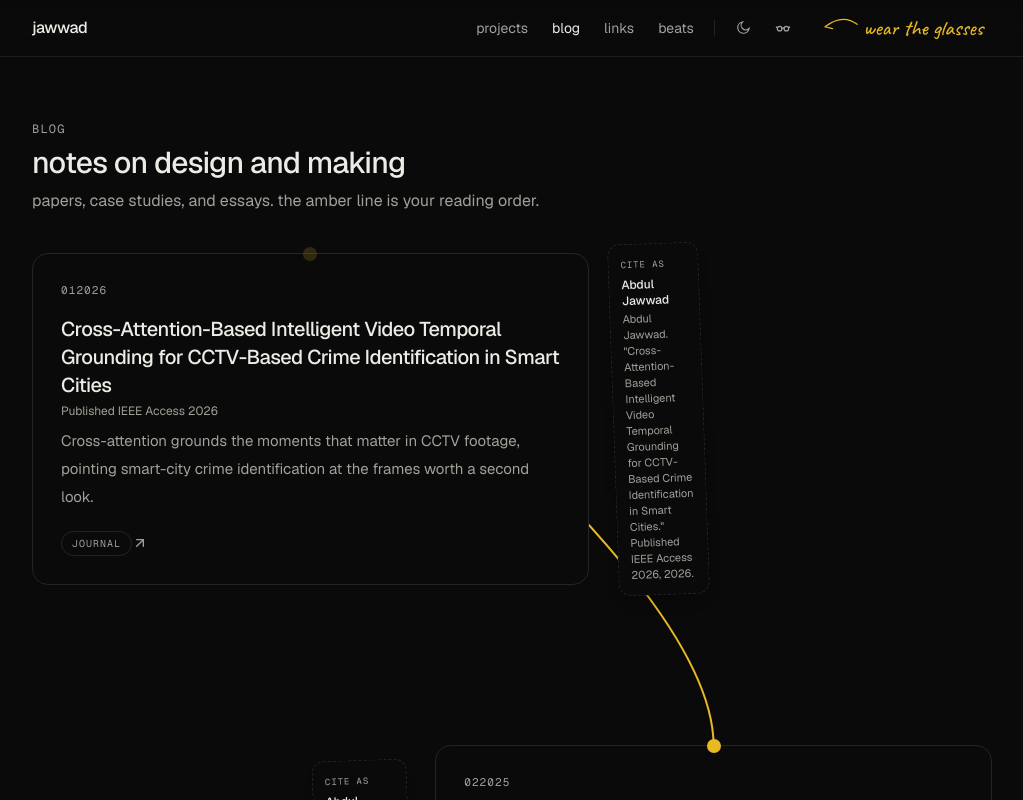
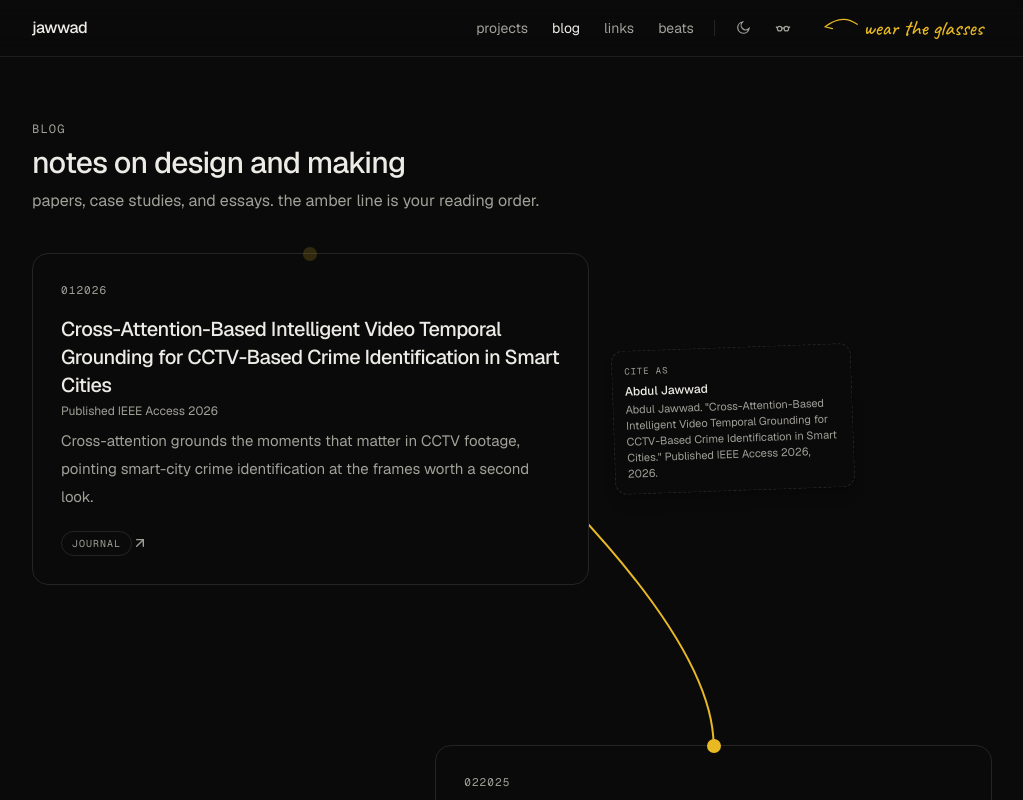
Before and after one commit to RA7AN/Reportfolio, a Next.js app: page /blog in a window 1280 px wide. Shown: the top 800 px of the page, without its empty margins (128-1151 px from the left). Built offline with nearby package versions, Linux system fonts and the light colour scheme; no server answers.

Commit message:
Give the cite-as slips an explicit desktop width
An absolutely positioned box past its container's right edge
shrink-to-fits against negative available space, collapsing to
min-content; w-60 pins the column instead.

```diff
--- a/components/blog/WritingSnake.tsx
+++ b/components/blog/WritingSnake.tsx
@@ -243,7 +243,7 @@ export function WritingSnake({ posts, author }: { posts: SnakePost[]; author: st
               <span
                 className={cn(
                   'border-border text-muted-foreground bg-background relative mt-3 block rounded-lg border border-dashed p-3 text-[11px] leading-4 shadow-lg',
-                  'sm:absolute sm:top-1/2 sm:mt-0 sm:max-w-[240px] sm:-translate-y-1/2 sm:-rotate-2',
+                  'sm:absolute sm:top-1/2 sm:mt-0 sm:w-60 sm:-translate-y-1/2 sm:-rotate-2',
                   index % 2 === 0 ? 'sm:left-[calc(100%+1.5rem)]' : 'sm:right-[calc(100%+1.5rem)]',
                 )}
               >
```
